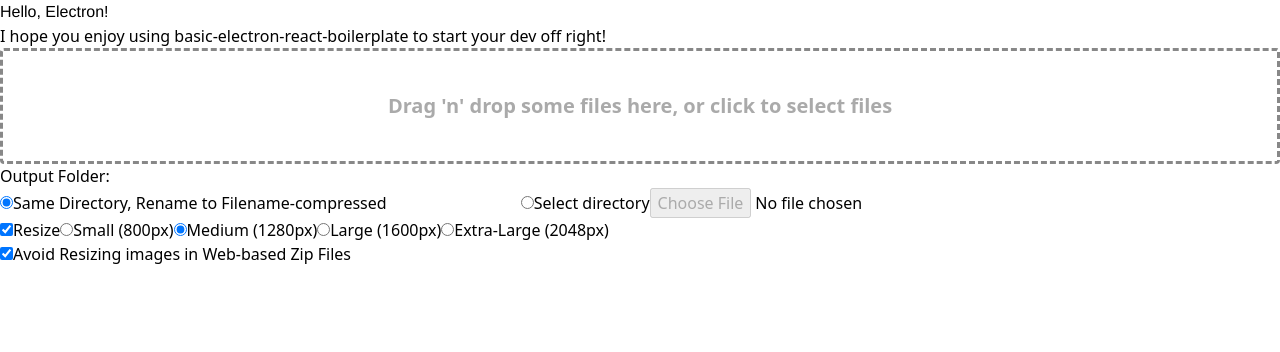
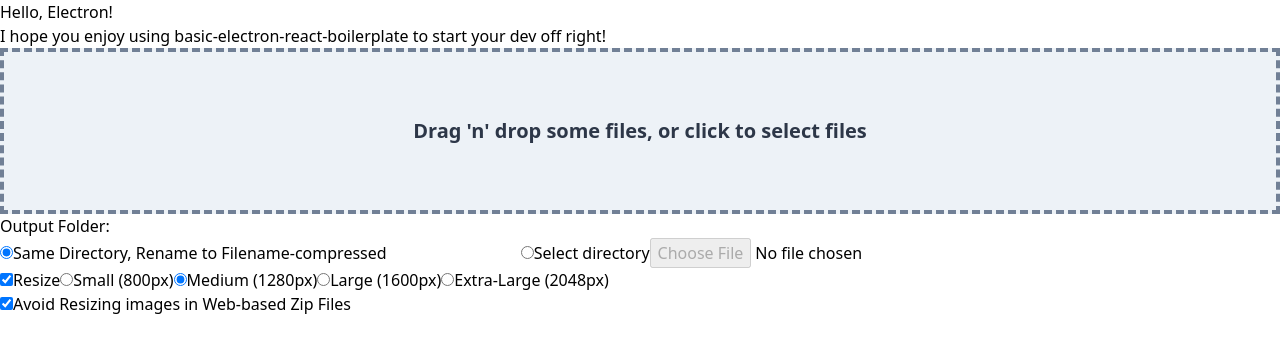
Before and after one commit to ethan-ou/compress-everything, a React app: page / in a window 1280 px wide. Shown: the top 352 px of the page. Built offline with nearby package versions, Linux system fonts and the light colour scheme; the HTML template or start-up script is replaced by a standard one.

Commit message:
Minor styling changes

```diff
--- a/src/assets/css/App.css
+++ b/src/assets/css/App.css
@@ -3,22 +3,3 @@
 @tailwind components;
 
 @tailwind utilities;
-
-h1 {
-  font-family: helvetica;
-  font-weight: 200;
-}
-
-.dropzone {
-  border: 3px dashed #888;
-  border-radius: 4px;
-  color: #aaa;
-  text-align: center;
-  font-size: 20px;
-  font-weight: bold;
-  padding: 2em;
-  cursor: pointer;
-}
-.dropzone:hover {
-  background-color: rgba(0, 0, 0, 0.025);
-}
--- a/src/components/DragAndDrop.js
+++ b/src/components/DragAndDrop.js
@@ -62,13 +62,10 @@ export default class DragAndDrop extends React.Component {
                 >
                 {({getRootProps, getInputProps}) => (
                     <section>
-                    <div {...getRootProps({className: 'dropzone'})}>
-                        <input {...getInputProps()} />
-                        <p>Drag 'n' drop some files here, or click to select files</p>
-                    </div>
-                    <div>
-
-                    </div>
+                        <div {...getRootProps({className: 'p-10 py-16 border-dashed border-4 border-gray-600 bg-gray-200 hover:bg-white'})}>
+                            <input {...getInputProps()} />
+                            <p className="text-xl font-bold text-gray-800 text-center">Drag 'n' drop some files, or click to select files</p>
+                        </div>
                     </section>
                     )}
                 </Dropzone>
```
